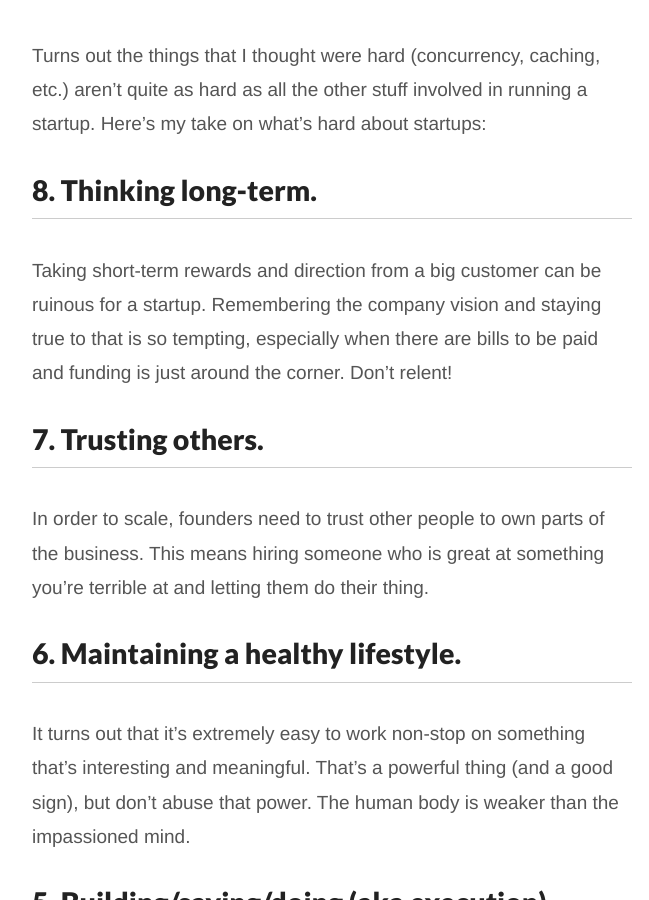
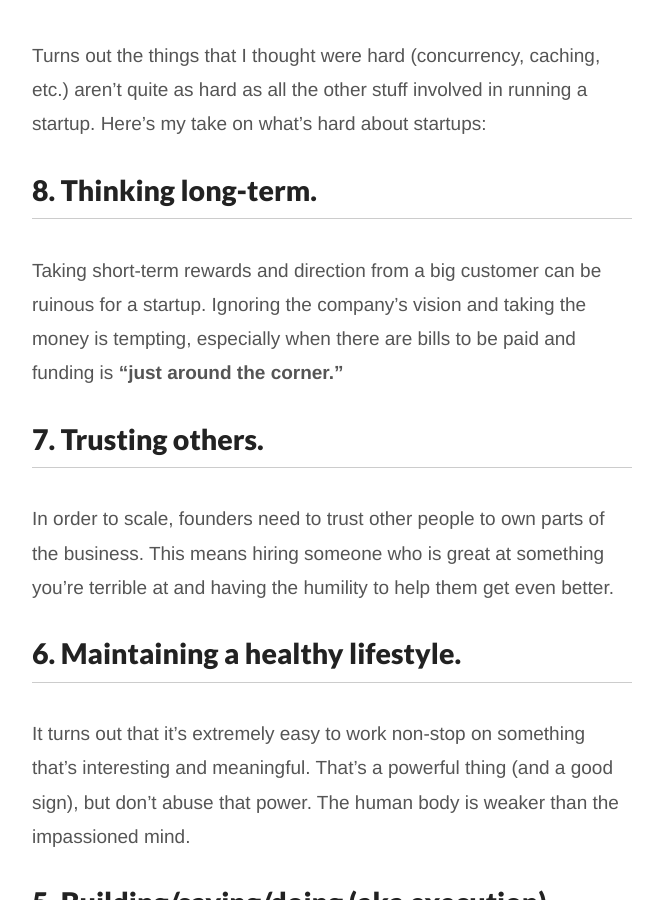
Before and after one commit to hijonathan/jonathan-kim.com, a Jekyll site: the page built from _posts/2014-03-24-hard.md, in a window 1280 px wide and 900 px high, scrolled down 559 px. Shown: the whole window, without its empty margins (398-1047 px from the left). Built offline with Jekyll 4.4.1, drawn with Linux system fonts in a browser that asks for light colours.

Commit message:
Small language tweaks.

```diff
--- a/_posts/2014-03-24-hard.md
+++ b/_posts/2014-03-24-hard.md
@@ -12,11 +12,11 @@ Turns out the things that I thought were hard (concurrency, caching, etc.) aren'
 
 ### 8. Thinking long-term.
 
-Taking short-term rewards and direction from a big customer can be ruinous for a startup. Remembering the company vision and staying true to that is so tempting, especially when there are bills to be paid and funding is *just around the corner.* Don't relent!
+Taking short-term rewards and direction from a big customer can be ruinous for a startup. Ignoring the company's vision and taking the money is tempting, especially when there are bills to be paid and funding is **"just around the corner."**
 
 ### 7. Trusting others.
 
-In order to scale, founders need to trust other people to own parts of the business. This means hiring someone who is great at something you're terrible at and letting them do their thing.
+In order to scale, founders need to trust other people to own parts of the business. This means hiring someone who is great at something you're terrible at and having the humility to help them get even better.
 
 ### 6. Maintaining a healthy lifestyle.
 
```
